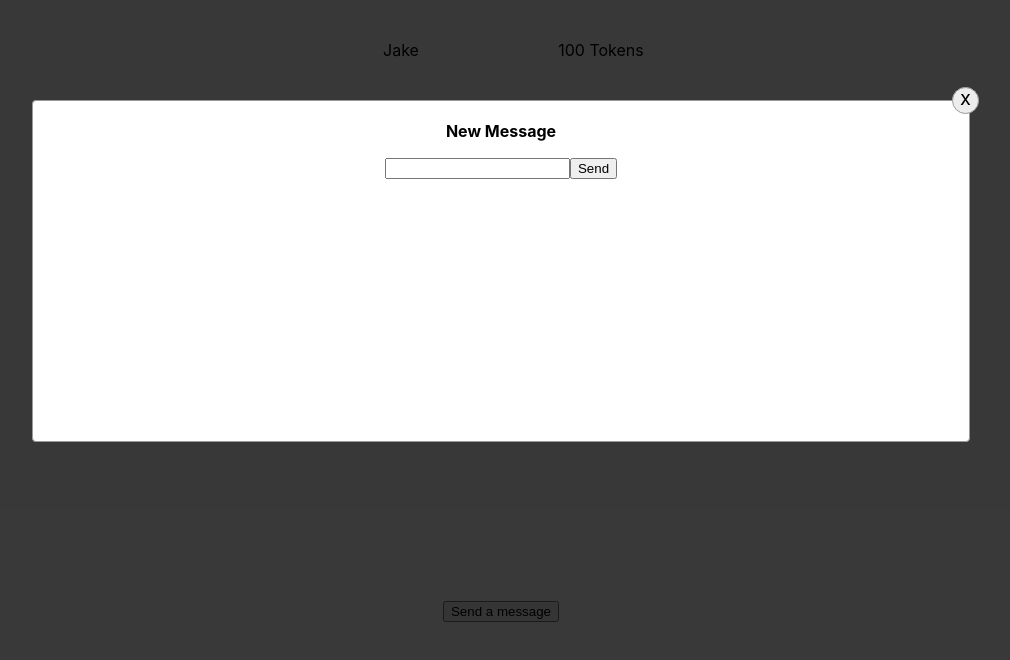
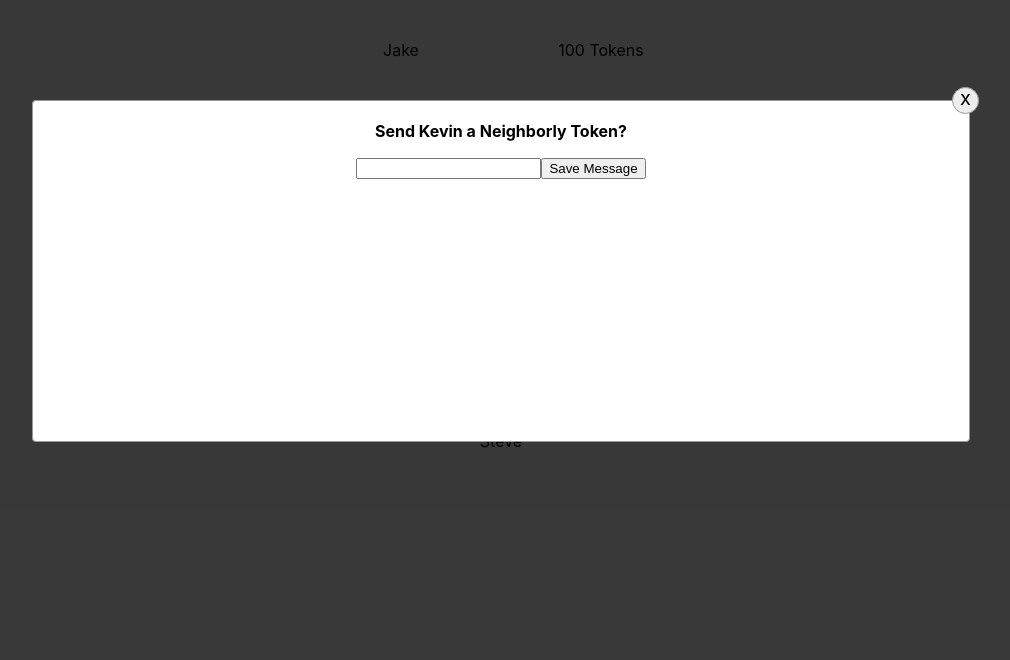
Before and after one commit to CharlotteW923/good-neighbor-tokens, a React (Create React App) app in the folder good-neighbor-tokens/: page / in a window 1280 px wide. Both pictures are taken after a click on the button "Kevin". Shown: the top 660 px of the page, without its empty margins (139-1149 px from the left). Built offline with nearby package versions, Linux system fonts and the light colour scheme.

Commit message:
added favorites funtionality

```diff
--- a/good-neighbor-tokens/src/App.js
+++ b/good-neighbor-tokens/src/App.js
@@ -15,10 +15,6 @@ function App(){
 
   const [isOpen, setIsOpen] = useState(false);
 
-  const togglePopup = () =>{
-    setIsOpen(!isOpen);
-  }
-
       return <div className="App">
                 <div className="coreComponents">
                   <YourProfile />
@@ -26,46 +22,7 @@ function App(){
                 <div className="coreComponents">
                   <SearchFeature />
                 </div>
-                <div className="coreComponents">
-                  <FavoriteList />
-                </div>
-
-                <button onClick={togglePopup}>Send a message</button>
-                {isOpen && <Popup
-                content ={<>
-                  <b>New Message</b>
-                  <p>This is sample content</p>
-                  </>}
-
-                handleClose = {togglePopup}/>}
-
              </div>;
   }
 
-
-
-
-
-
-// function App() {
-//   return (
-//     <div className="App">
-//       <header className="App-header">
-//         <img src={logo} className="App-logo" alt="logo" />
-//         <div>
-//         {SearchFeature()}
-//         </div>
-//         <a
-//           className="App-link"
-//           href="https://reactjs.org"
-//           target="_blank"
-//           rel="noopener noreferrer"
-//         >
-//           Learn React
-//         </a>
-//       </header>
-//     </div>
-//   );
-// }
-
 export default App;
--- a/good-neighbor-tokens/src/FavoriteList.js
+++ b/good-neighbor-tokens/src/FavoriteList.js
@@ -1,40 +1,45 @@
 import React, {Component} from "react";
 import {employeeData} from "./data/employeeData.js"
+import {favoritesData} from "./data/favorites.js"
 import "./style/SearchFeature.css";
 
-class FavoriteList extends Component {
-
-  constructor(props) { super(props); this.state = { count: this.props.count } }
 
 
-  increment(){
-    console.log("this.props.count");
-    console.log(this.props.count);
-    let count = this.state.count;
-    count.push("new element");
-    this.setState({ count: count})
+const FavoriteList = props => {
+
+
+  var isInFavorites = false;
+
+
+  for(var i = 0; i < favoritesData.length; i++){
+    if(favoritesData[i].username === props.favoritedUser){
+      isInFavorites = true;
+    }
   }
 
-  render(){
-    return (
-      <div className="Favorite">
-          <div className="employee-container">
+
+  if(isInFavorites == false){
+        favoritesData.push(
           {
-            employeeData.filter(data => {
-              if (data.favorite == true) {
-                return data.username;
-              }
-            }).map((data, key) => (
-              <div className="searchUserContainer" key={key}>
-                <button className="searchUserButton">{data.username}</button>
-              </div>
-            ))
+            "username":props.favoritedUser
           }
-        </div>
+        )
+  }
+
+
+  return <div>
+  {
+    favoritesData.map((fData, key) => (
+      <div key={key}>
+        {fData.username}
       </div>
-    );
+    ))
   }
+
+  </div>
+
+
+
 }
 
-
 export default FavoriteList;
--- a/good-neighbor-tokens/src/Popup.js
+++ b/good-neighbor-tokens/src/Popup.js
@@ -1,12 +1,31 @@
 import React, {useState} from "react";
+import {employeeData} from "./data/employeeData.js"
+import {profile} from "./data/userData.js"
 
 const Popup = props => {
     const[data,setData] = useState(null);
-    const [print,setPrint]=useState(false);
+    const [print,setPrint]=useState("");
+
     function getData(val){
         setData(val.target.value)
-        setPrint(false)
-        console.warn(val.target.value)
+    }
+
+    function updateSendData(){
+        employeeData.filter(eData => {
+            if (eData.username.toLowerCase().includes(props.user.toLowerCase())){
+              eData.messagesRecieved.push({
+                "message":data,
+                "from": profile.username,
+            })
+
+            profile.tokenCount -= 1;
+            eData.tokenCount += 1;
+
+            console.log(employeeData);
+            console.log(profile);
+
+            }
+          })
     }
 
     return (
@@ -16,11 +35,12 @@ const Popup = props => {
                 {props.content}
                 <div className = "TextBox">{
                     print?
-                    <h2>Message sent</h2>
+                    <h2>Token sent to {props.user}</h2>
                     :null
                 }
                 <input type = "text" onChange={getData}/>
-                <button onClick={()=>setPrint(true)}>Send</button>
+                <button onClick={updateSendData}>Save Message</button>
+                <div>{data}</div>
                 </div>
             </div>
         </div>
--- a/good-neighbor-tokens/src/SearchFeature.js
+++ b/good-neighbor-tokens/src/SearchFeature.js
@@ -9,10 +9,18 @@ import FavoriteList from "./FavoriteList.js";
 function SearchFeature(){
       const [query, setQuery] = useState("")
       const [isOpen, setIsOpen] = useState(false);
+      const [userName, setUserName] = useState("")
+      const [favUser, setFavorite] = useState("")
 
 
-      const togglePopup = () =>{
+      const togglePopup = (u) =>{
         setIsOpen(!isOpen);
+        setUserName(u.target.value);
+      }
+
+
+      const AddToFavorite = (f) =>{
+        setFavorite(f.target.value);
       }
 
       return <div className="SearchFeature">
@@ -27,22 +35,22 @@ function SearchFeature(){
             }
           }).map((data, key) => (
             <div className="searchUserContainer" key={key}>
-              {/* <button className="searchUserButton" value={data.username} onClick={togglePopup}>{data.username}</button> */}
-              <button className="searchUserButton" onClick={togglePopup}>{data.username}</button>
+              <button className="searchUserButton" value={data.username} onClick={u => {togglePopup(u)}}>{data.username}</button>
                 {isOpen && <Popup
                 content ={<>
-                  <b>New Message</b>
+                  <b>Send {userName} a Neighborly Token?</b>
                   <p></p>
                   </>}
-
+                user={userName}
                 handleClose = {togglePopup}/>}
 
-              {/* <button className="favoriteButton" onClick={(() => {data.favorite = !data.favorite;})}>Favorite?</button> */}
-              <button className="favoriteButton" onClick={(() => {data.favorite = !data.favorite;})}>Favorite?</button>
+              <button className="favoriteButton" value={data.username} onClick={f => {AddToFavorite(f)}}>Favorite {data.username}?</button>
             </div>
           ))
         }
         </div>
+        {<FavoriteList
+                favoritedUser={favUser}/>}
       </div>;
 }
 
--- a/good-neighbor-tokens/src/data/employeeData.js
+++ b/good-neighbor-tokens/src/data/employeeData.js
@@ -2,24 +2,28 @@ export var employeeData = [
         {
             "username":"Kevin",
             "tokenCount": 1,
-            "favorite": false
+            "favorite": false,
+            "messagesRecieved": []
         },
         {
             "username":"Doris",
             "tokenCount": 1,
-            "favorite": false
+            "favorite": false,
+            "messagesRecieved": []
 
         },
         {
             "username":"Steve",
             "tokenCount": 1,
-            "favorite": false
+            "favorite": false,
+            "messagesRecieved": []
 
         },
         {
             "username":"Miley",
             "tokenCount": 1,
-            "favorite": false
+            "favorite": false,
+            "messagesRecieved": []
 
         }
 ]
--- a/good-neighbor-tokens/src/data/favorites.js
+++ b/good-neighbor-tokens/src/data/favorites.js
@@ -1,10 +1,6 @@
 export var favoritesData = [
     {
-        "username":"user3",
-        "tokenCount": 3
+        "username":"Steve",
+        "tokenCount": 4
     },
-    {
-        "username":"user4",
-        "tokenCount": 4
-    }
 ]
```
